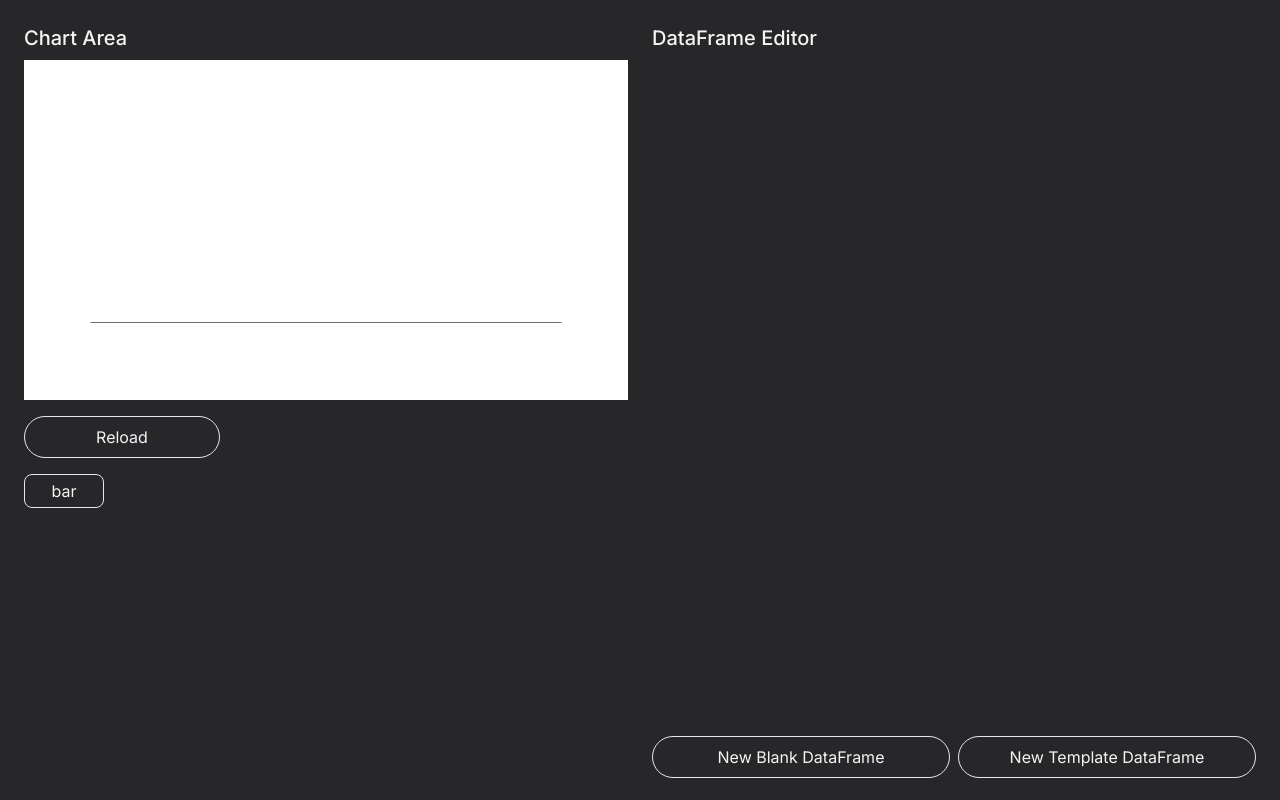
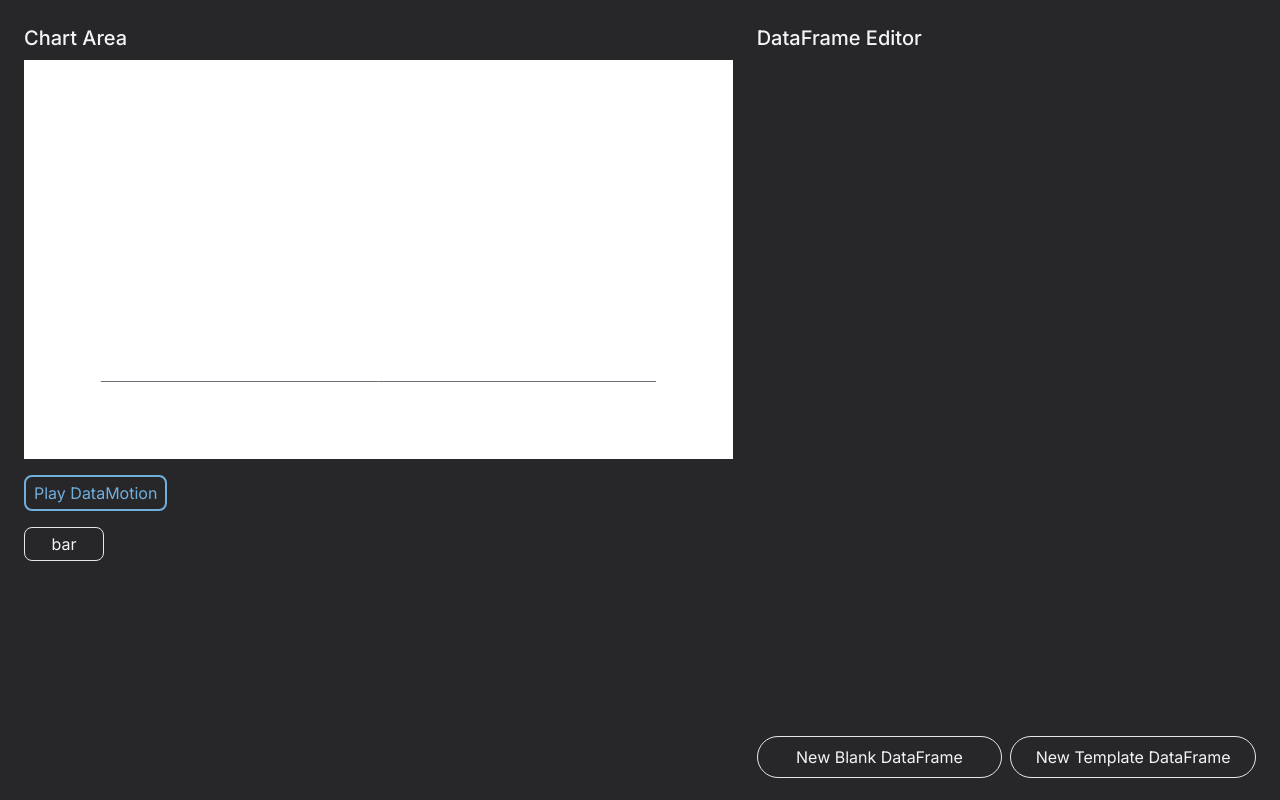
Before and after one commit to aiokr/DataMotion, a Next.js app: page / in a window 1280 px wide. Built offline with nearby package versions, Linux system fonts and the light colour scheme.

Commit message:
feat: 增加 Others 类型，此类型下，不会对输入框进行格式化 feat: 增加饼图模板 feat: 修改图表类型时，会将被抛弃的数据储存起来 UI: 调整窗口宽度比例以及一些 UI

```diff
--- a/src/app/components/NeoFrameEditor.jsx
+++ b/src/app/components/NeoFrameEditor.jsx
@@ -6,9 +6,11 @@ const DataFrameEditor = ({ frameKey, index, handleMoveUp, handleMoveDown, toggle
 
   const [dataFrameNum, setDataFrameNum] = useState(null);
   const [dataFrameType, setDataFrameType] = useState(null);
+  const [hiddenDataArea, setHiddenDataArea] = useState(null);
 
   // 获取数据帧输入，并格式化和解析
   const getDataFrame = () => {
+    if (chartMode !== 'Others') { // 当 Others 时，不格式化代码
       try {
         const optionRawText = frameRefs.current[index].current.value; // 获取数据帧的代码
         const time = frameTimes.current[index].current.value; // 获取数据帧的持续时间代码
@@ -31,6 +33,16 @@ const DataFrameEditor = ({ frameKey, index, handleMoveUp, handleMoveDown, toggle
         console.error('An error occurred:', error);
       }
     }
+  }
+
+  let hiddenData = (function () {
+    let storedData = []; // 这个数组将存储所有传入的数据
+    return function (data) {
+      storedData.push(data); // 将新数据添加到数组
+      console.log(storedData);
+      return storedData; // 返回存储的数据
+    }
+  })();
 
   // 监听 chartMode 的变化，并调用 changeDataFrameType 修改 series[0].type
   useEffect(() => {
@@ -38,6 +50,7 @@ const DataFrameEditor = ({ frameKey, index, handleMoveUp, handleMoveDown, toggle
   }, [chartMode]);
 
   const changeDataFrameType = () => {
+    if (chartMode !== 'Others') { // 当 Others 时，不格式化代码
       try {
         const optionRawText = frameRefs.current[index].current.value; // 获取数据帧的代码
         const optionJsCode = eval('(' + optionRawText + ')'); // 解析数据帧的代码
@@ -56,6 +69,15 @@ const DataFrameEditor = ({ frameKey, index, handleMoveUp, handleMoveDown, toggle
             optionStatus.series[0].smooth = true;
           }
 
+          if (chartMode == 'pie') {
+            optionStatus.series[0].type = 'pie'
+            delete optionStatus.series[0].smooth;
+            hiddenData(optionStatus.xAxis);
+            delete optionStatus.xAxis;
+            hiddenData(optionStatus.yAxis);
+            delete optionStatus.yAxis
+          }
+
           if (chartMode == 'bar') {
             optionStatus.series[0].type = 'bar'
             delete optionStatus.series[0].smooth;
@@ -69,6 +91,7 @@ const DataFrameEditor = ({ frameKey, index, handleMoveUp, handleMoveDown, toggle
       } catch (error) {
         // 这里可以处理错误，例如显示一条错误消息
         console.error('An error occurred:', error);
+      }
     }
   }
 
@@ -114,7 +137,6 @@ const DataFrameEditor = ({ frameKey, index, handleMoveUp, handleMoveDown, toggle
         className='w-full p-2 my-2 rounded-lg border-2 border-main'
         style={{ display: NeoEditVisibility[frameKey] ? 'block' : 'none' }}>
         Neo Editor (Codeing……)
-        {dataFrameNum}
       </div>
       <div className='mt-2 flex gap-2'>
         <button onClick={() => preivewFrame(frameKey)} className='flex-1 py-1 px-2 text-sm border-2 border-zinc-700 rounded-lg'>Preivew</button>
--- /dev/null
+++ b/src/app/components/echartOpt/pie.json
@@ -0,0 +1,45 @@
+{
+  "tooltip": {
+    "trigger": "item"
+  },
+  "legend": {
+    "orient": "vertical",
+    "left": "left"
+  },
+  "series": [
+    {
+      "name": "Access From",
+      "type": "pie",
+      "radius": "50%",
+      "data": [
+        {
+          "value": 1048,
+          "name": "Search Engine"
+        },
+        {
+          "value": 735,
+          "name": "Direct"
+        },
+        {
+          "value": 580,
+          "name": "Email"
+        },
+        {
+          "value": 484,
+          "name": "Union Ads"
+        },
+        {
+          "value": 300,
+          "name": "Video Ads"
+        }
+      ],
+      "emphasis": {
+        "itemStyle": {
+          "shadowBlur": 10,
+          "shadowOffsetX": 0,
+          "shadowColor": "rgba(0, 0, 0, 0.5)"
+        }
+      }
+    }
+  ]
+}
--- a/src/app/page.js
+++ b/src/app/page.js
@@ -7,9 +7,10 @@ import EChartsComponent from './components/EChartsComponent';
 import NeoFrameEditor from './components/NeoFrameEditor';
 import barTemplate from './components/echartOpt/bar.json';
 import lineTemplate from './components/echartOpt/line.json';
+import pieTemplate from './components/echartOpt/pie.json';
 
 const chartModeList = [
-  'bar', 'line', 'smoothLine', 'pie'
+  'bar', 'line', 'smoothLine', 'pie', 'Others'
 ]
 
 export function HomePage() {
@@ -56,7 +57,7 @@ export function HomePage() {
         return chartMode.toLowerCase().includes(query.toLowerCase())
       })
 
-  // Reload 按钮，播放当前完整的图表动画
+  // Play 按钮，播放当前完整的图表动画
   const handleClick = () => {
     console.log('Reload ECharts');
     let i = 0;
@@ -114,7 +115,6 @@ export function HomePage() {
 
   // 带有参数的新建数据帧
   const newFrame = (frameContent = '', frameTime = '') => {
-    console.log(frameContent, frameTime)
     setFrameCount(prevCount => prevCount + 1); // 每次添加一个新元素时，都增加计数器的值
     setFrames(prevFrames => [...prevFrames, frameCount]); // 使用计数器的值作为新元素的key
     const newFrameRef = createRef();
@@ -127,16 +127,19 @@ export function HomePage() {
 
   // 根据模板新建关键帧
   const newTemplateFrame = () => {
-    //console.log('Now Chart Mode is ' + chartMode)
-
+    console.log('Now Chart Mode is ' + chartMode)
     if (chartMode == 'bar') { // 新建柱状图
-      const barTemplateString = JSON.stringify(barTemplate, null, 2);
+      const barTemplateString = JSON.stringify(barTemplate, null, 5);
       newFrame(barTemplateString, 5);
     } else if (chartMode == 'line') { // 新建折线图
-      const lineTemplateString = JSON.stringify(lineTemplate, null, 2);
+      const lineTemplateString = JSON.stringify(lineTemplate, null, 5);
       newFrame(lineTemplateString, 5);
+    } else if (chartMode == 'pie') { // 新建饼图
+      const pieTemplateString = JSON.stringify(pieTemplate, null, 5);
+      newFrame(pieTemplateString, 5);
     } else {
-      newFrame('There is no template for this type', 5);}
+      newFrame('There is no template for this type', 5);
+    }
   }
 
   // 数据帧的复制
@@ -234,13 +237,13 @@ export function HomePage() {
 
   return (
     <main className="grid grid-cols-none grid-rows-6 md:grid-rows-none md:grid-cols-12 h-screen w-screen gap-6 p-6 bg-zinc-800 text-zinc-100">
-      <div className='row-span-2 md:col-span-6'>
+      <div className='row-span-2 md:col-span-7'>
         <div className='text-xl font-medium pb-2'>Chart Area</div>
         <section id='ChartArea' className='aspect-video bg-white p-2 w-[95%] my-0 mx-[auto] md:w-full'>
           <EChartsComponent option={option} onChartReady={chart => chartRef.current = chart} />
         </section>
-        <div className='grid grid-cols-3 gap-2 my-4 w-[95%] md:w-full mx-[auto]'>
-          <button onClick={handleClick} className='px-1 md:p-2 flex flex-col items-center border rounded-full'>Reload</button>
+        <div className='flex flex-row gap-2 my-4 w-[95%] md:w-full mx-[auto]'>
+          <button onClick={handleClick} className='py-1 px-2 text-md text-main border-main border-2 rounded-lg'>Play DataMotion</button>
         </div>
         <div className='flex gap-2 my-4 w-[95%] md:w-full mx-[auto]'>
           <div>
@@ -257,7 +260,7 @@ export function HomePage() {
           </div>
         </div>
       </div>
-      <section id="EditArea" className='row-span-4 md:col-span-6'>
+      <section id="EditArea" className='row-span-4 md:col-span-5'>
         <div className='text-xl font-medium pb-2'>DataFrame Editor</div>
         <div className='pb-2 overflow-y-auto h-[80%] w-[95%] md:w-full md:h-[calc(100vh-140px)] mx-[auto]'>
           {frames.map((key, index) => (
```
Lines whose indentation alone changed are shown as unchanged.
